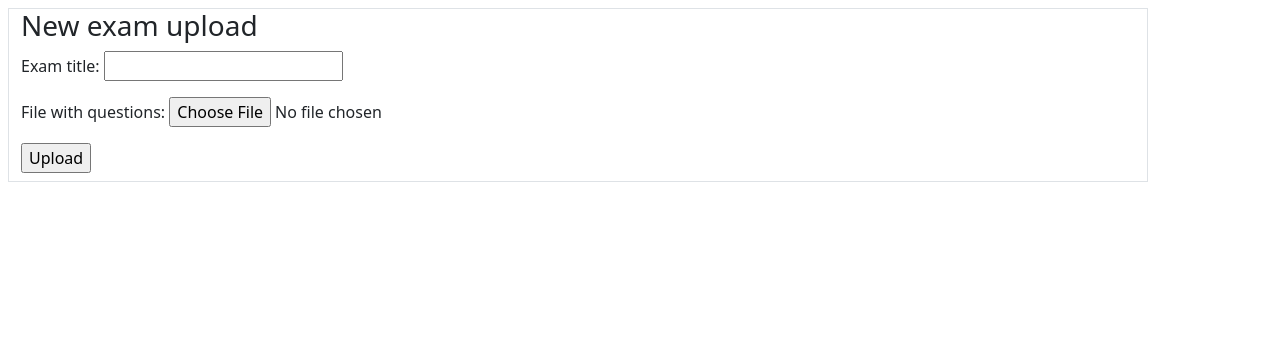
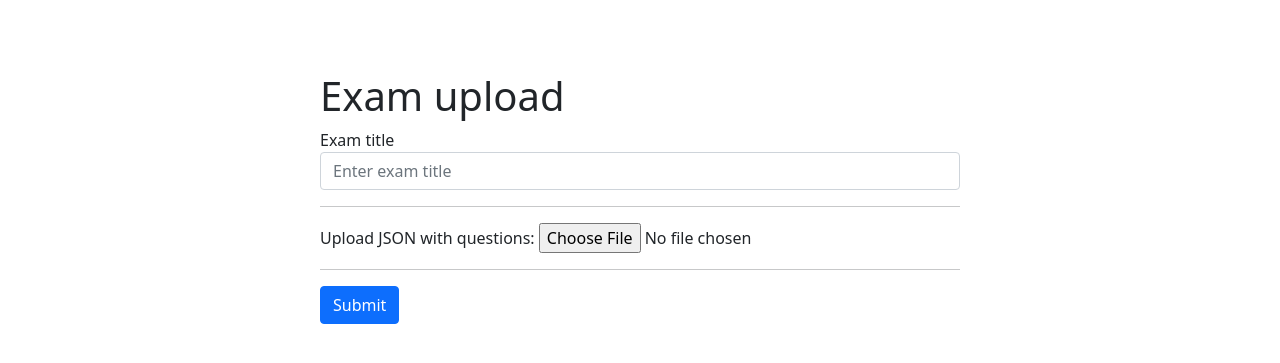
Before and after one commit to ConstructCP/django_exams, a Django app: page /exams/upload/ in a window 1280 px wide. Shown: the part 56-419 px from the top of the page. Run offline with Django 3.2, Linux system fonts and the light colour scheme; some libraries are stand-ins or nearby versions.

Commit message:
Upload exam feature file verification

```diff
--- a/exam_site/exams/forms.py
+++ b/exam_site/exams/forms.py
@@ -1,4 +1,5 @@
 import json
+from typing import List, Dict, IO
 
 from django import forms
 from django.core.exceptions import ValidationError
@@ -35,46 +36,72 @@ class UploadForm(forms.Form):
     exam_title = forms.CharField(label='Exam title')
     questions_file = forms.FileField(label='File with questions')
 
-    def save_exam_data(self, form_data: dict) -> None:
+    def clean(self):
         """
         Get exam title and JSON file with questions from form.
-        Parse the file, create new exam, questions and question_json answer variants
+        Parse the file, create new exam, questions and question_json answer variants.
+        In case of exceptions raised, they should be passed to form view without saving exam data
         """
-        exam_title = form_data['exam_title']
-        exam = Exam.objects.create(title=exam_title)
-        exam.save()
+        cleaned_data = super(UploadForm, self).clean()
+        exam_title = cleaned_data.get('exam_title')
+        exam = Exam(title=exam_title)
+        questions = []
+        question_answers_variants = []
 
-        questions_file = form_data['questions_file']
-        file_contents = questions_file.read().decode('utf-8')
+        try:
+            json_contents = self.get_json_from_file(cleaned_data.get('questions_file'))
+        except AttributeError:
+            self.add_error(None, ValidationError('File with questions data wasn\'t provided.'))
+        try:
+            for question_json in json_contents:
+                question = self.parse_question_data(question_json, exam)
+                variants = self.parse_question_variants(question_json, question)
+                questions.append(question)
+                question_answers_variants.extend(variants)
+        except FileParsingError as e:
+            raise ValidationError(str(e))
+
+        if not self.errors:
+            exam.save()
+            Question.objects.bulk_create(questions)
+            QuestionVariant.objects.bulk_create(question_answers_variants)
+
+    def get_json_from_file(self, file: IO) -> Dict:
+        """ Check file format, decode and parse as JSON """
+        if file.content_type != 'application/json':
+            raise FileParsingError('Question file must be in JSON format')
+        file_contents = file.read().decode('utf-8')
         json_contents = json.loads(file_contents)
-        if questions_file.content_type != 'application/json':
-            raise ValueError('Question file must be JSON')
-        for question_json in json_contents:
-            question = parse_question_data(question_json, exam)
-            parse_question_variants(question_json, question)
+        return json_contents
+
+    def parse_question_data(self, question_json: dict, exam: Exam) -> Question:
+        """ Create Question object from json """
+        if not question_json['title']:
+            self.add_error(None, FileParsingError('One of questions doesn\'t have title.'))
+        if not question_json['text']:
+            self.add_error(None,
+                           FileParsingError(f'Question {question_json["title"]} doesn\'t have question text.'))
+        question = Question(exam=exam, title=question_json['title'], text=question_json['text'],
+                            answer_explanation=question_json['answer_comment'])
+        return question
+
+    def parse_question_variants(self, question_json: dict, question: Question) -> List[QuestionVariant]:
+        """ Create several QuestionVariant objects from json """
+        correct_answers = question_json['answer']
+        if not correct_answers:
+            self.add_error(None,
+                           FileParsingError(f'No correct answer marked for question {question_json["title"]}'))
+        if not len(question_json['variants']):
+            self.add_error(None,
+                           FileParsingError(f'No variants in question {question_json["title"]}'))
+        answer_variants = []
+        for choice_letter, text in question_json['variants'].items():
+            is_correct_answer = choice_letter in correct_answers
+            question_variant = QuestionVariant(question=question, choice_letter=choice_letter, text=text,
+                                               is_correct_answer=is_correct_answer)
+            answer_variants.append(question_variant)
+        return answer_variants
 
 
-def parse_question_data(question_json: dict, exam: Exam) -> Question:
-    """ Create Question object from json and save in database """
-    question = Question.objects.create(
-        exam=exam,
-        title=question_json['title'],
-        text=question_json['text'],
-        answer_explanation=question_json['answer_comment']
-    )
-    question.save()
-    return question
-
-
-def parse_question_variants(question_json: dict, question: Question) -> None:
-    """ Create several QuestionVariant objects from json and save in database """
-    correct_answers = question_json['answer']
-    for choice_letter, text in question_json['variants'].items():
-        is_correct_answer = choice_letter in correct_answers
-        question_variant = QuestionVariant.objects.create(
-            question=question,
-            choice_letter=choice_letter,
-            text=text,
-            is_correct_answer=is_correct_answer
-        )
-        question_variant.save()
+class FileParsingError(Exception):
+    pass
--- a/exam_site/exams/templates/exams/upload.html
+++ b/exam_site/exams/templates/exams/upload.html
@@ -3,12 +3,40 @@
 {% block title %}Upload Exam Data{% endblock %}
 
 {% block content %}
-<div class="container border ms-2 mt-2">
-    <h3>New exam upload</h3>
-    <form class="mt-2 mb-2" action="" method="post" enctype="multipart/form-data">
+<div class="col-md-6 offset-md-3 mt-5">
+    <br>
+    <h1>Exam upload</h1>
+    <form accept-charset="UTF-8" action="" method="POST" enctype="multipart/form-data">
         {% csrf_token %}
-        {{ form.as_p }}
-        <input type="submit" value="Upload">
+        <div class="form-group">
+            <label for="exampleInputName">Exam title</label>
+            <input type="text" name="exam_title" class="form-control" id="exampleInputName"
+                   placeholder="Enter exam title"
+                   required="required">
+        </div>
+        <hr>
+        <div class="form-group mt-3">
+            <label class="mr-2">Upload JSON with questions:</label>
+            <input type="file" name="questions_file" required="required">
+        </div>
+        <hr>
+        {% if form.errors %}
+        {% for non_field_error in form.non_field_errors %}
+        <div class="alert alert-warning" role="alert">
+            <small>{{ non_field_error }}</small>
+        </div>
+        {% endfor %}
+        {% for field in form %}
+        {% for error in field.errors %}
+        <div class="alert alert-warning" role="alert">
+            <small>{{ line }}</small>
+        </div>
+        {% endfor %}
+        {% endfor %}
+        {% endif %}
+        <button type="submit" class="btn btn-primary">Submit</button>
     </form>
 </div>
+
+
 {% endblock %}
--- a/exam_site/exams/views.py
+++ b/exam_site/exams/views.py
@@ -10,7 +10,7 @@ from django.shortcuts import render, redirect
 from django.urls import reverse, reverse_lazy
 from django.views import generic
 
-from .forms import RegistrationForm, UploadForm, ExamSetupForm
+from .forms import RegistrationForm, UploadForm, ExamSetupForm, FileParsingError
 from .models import ApplicationUser, Exam, Question, QuestionVariant, ExamResults, QuestionRecorded, \
     QuestionVariantAnswerRecorded
 
@@ -194,10 +194,6 @@ class UploadView(generic.FormView):
     form_class = UploadForm
     success_url = reverse_lazy('exams:index')
 
-    def form_valid(self, form) -> bool:
-        form.save_exam_data(form.cleaned_data)
-        return super().form_valid(form)
-
 
 def health_check_view(request: WSGIRequest):
     return HttpResponse('OK')
```
